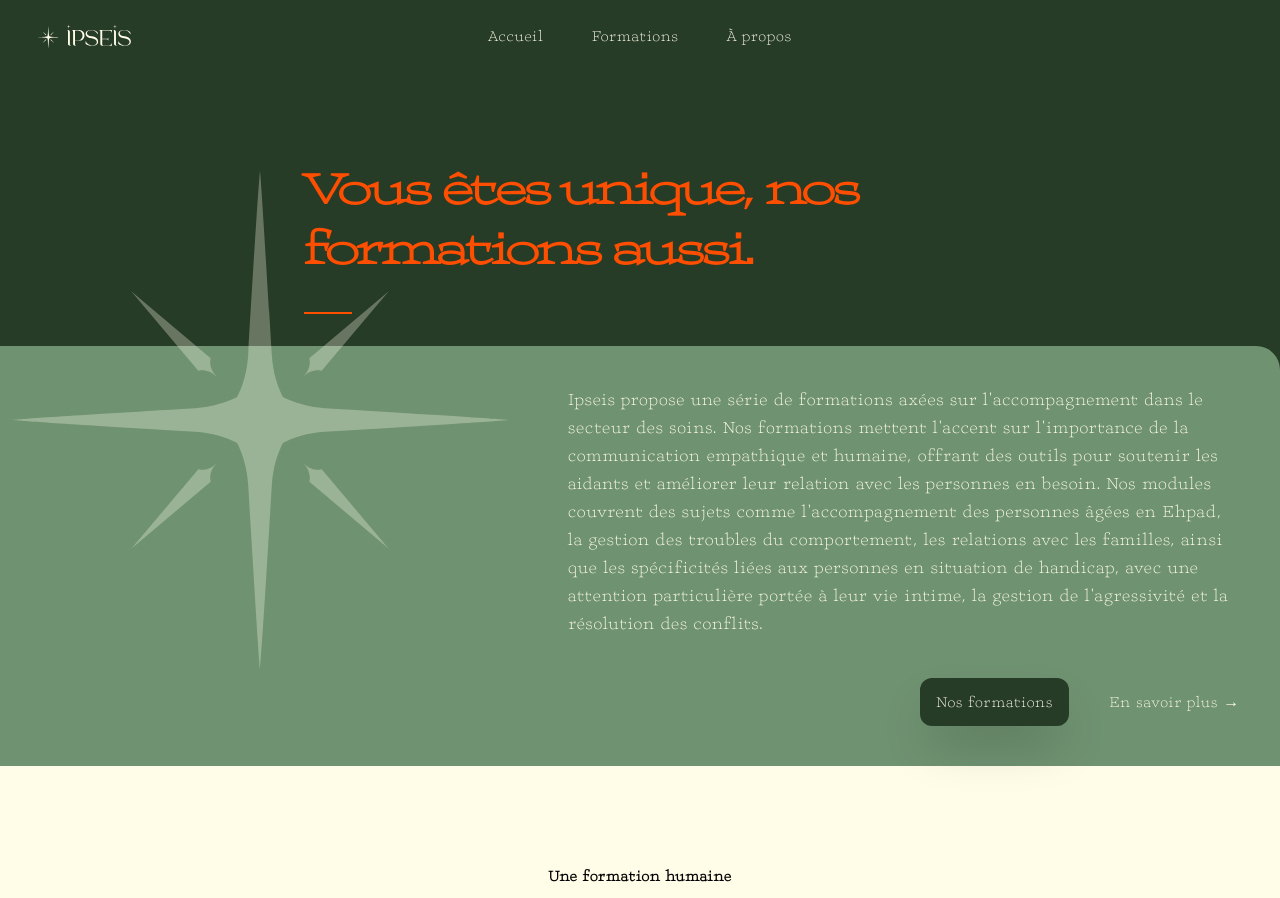
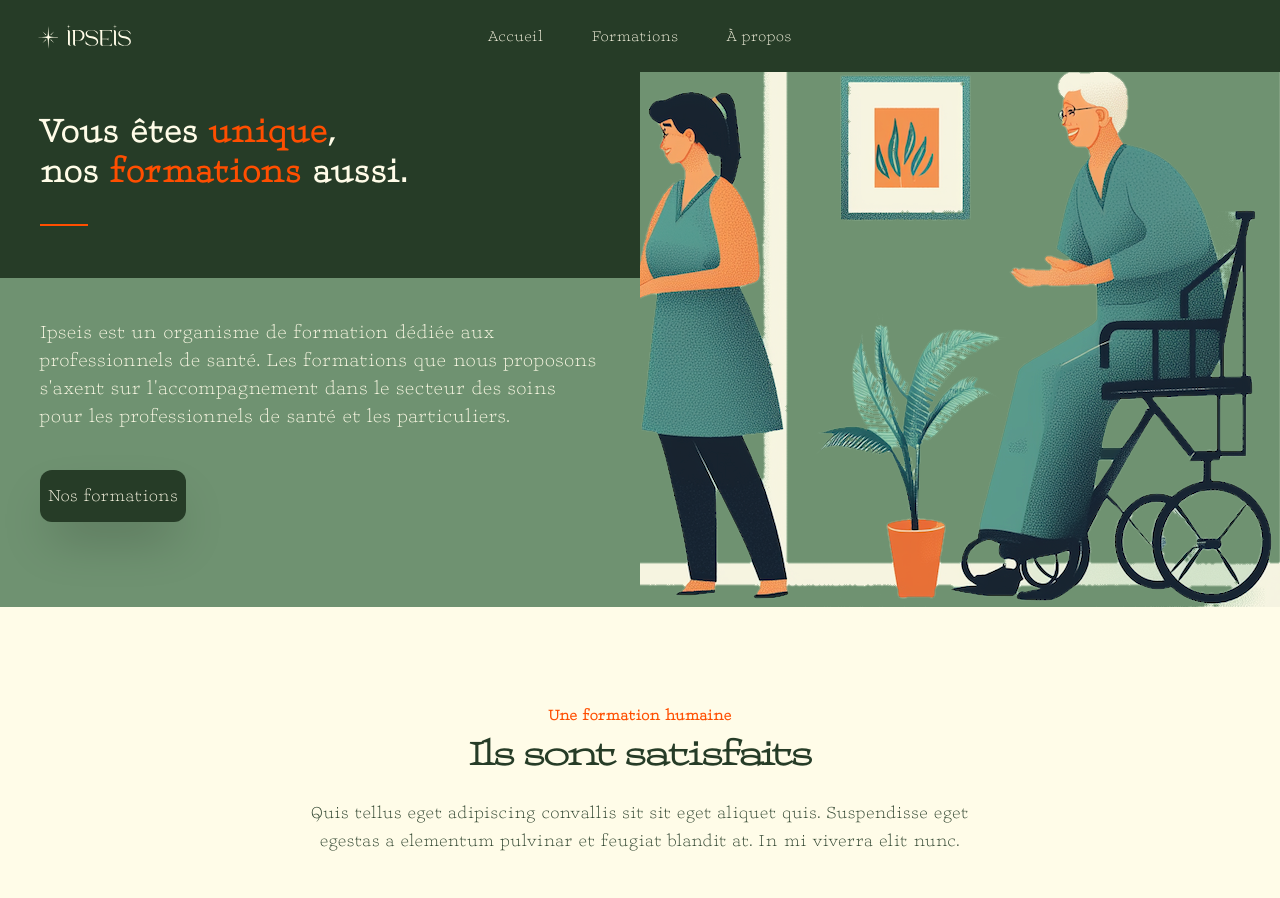
Before and after one commit to Jyok1m/ipseis, a Next.js app: page / in a window 1280 px wide. Shown: the top 898 px of the page. Built offline with nearby package versions, Linux system fonts and the light colour scheme.

Commit message:
Refactoriser la page d'accueil: mettre à jour les styles et les classes CSS

```diff
--- a/src/app/page.tsx
+++ b/src/app/page.tsx
@@ -31,69 +31,44 @@ export default function Accueil() {
 	const router = useRouter();
 	return (
 		<div>
-			{/* Hero section */}
-			<Image
+			{/* <Image
 				src={require("/src/_images/logo/star_beige.svg")}
 				alt="Logo Ipseis"
 				title="Logo Ipseis"
 				height={1000}
-				className="fixed -top-20 -left-60 opacity-10 sm:opacity-30 z-10"
-			/>
-			<div className="relative pt-14 bg-univers rounded-b-3xl">
-				<div className="pt-8">
-					<div className="mx-auto max-w-7xl px-6 lg:px-8">
-						<div className="mx-auto max-w-2xl">
-							<h1 className="text-4xl font-serif-expanded font-semibold tracking-tighter text-gray-900 sm:text-5xl sm:leading-tight text-cohesion">
-								Vous êtes unique, nos formations aussi.
-							</h1>
-							<div className="border border-cohesion w-12 my-8"></div>
-						</div>
-						{/* <div className="mt-16 flow-root sm:mt-24">
-							<div className="-m-2 rounded-xl bg-gray-900/5 lg:rounded-2xl">
-								<Image
-									src="/images/home-hero-image.jpg"
-									alt="Image de main avec une en train de verser de l'huile de massage dans l'autre"
-									width={2432}
-									height={1442}
-									className="rounded-md shadow-2xl ring-1 ring-cohesion"
-								/>
-							</div>
-						</div> */}
+				className="fixed -top-20 -right-60 opacity-10 sm:opacity-30"
+			/> */}
+
+			{/* Hero section */}
+			<div className="lg:h-[535px] flex flex-col-reverse lg:flex-row lg:justify-between lg:items-center">
+				<div className="bg-maitrise w-full lg:w-1/2 lg:h-full">
+					<div className="text-4xl font-bold tracking-wider text-support bg-univers p-10 pb-5">
+						<h1>
+							Vous êtes <span className="text-cohesion">unique</span>, <br />
+							nos <span className="text-cohesion">formations</span> aussi.
+						</h1>
+						<div className="border border-cohesion w-12 my-8"></div>
 					</div>
-
-					<div className="max-w-7xl bg-maitrise flex flex-col items-end pb-10 rounded-tr-3xl">
-						<div className="p-10 flex justify-end">
-							<p className="text-md sm:text-lg leading-6 text-support max-w-2xl">
-								Ipseis propose une série de formations axées sur l&apos;accompagnement dans le secteur des soins. Nos formations mettent l&apos;accent
-								sur l&apos;importance de la communication empathique et humaine, offrant des outils pour soutenir les aidants et améliorer leur
-								relation avec les personnes en besoin. Nos modules couvrent des sujets comme l&apos;accompagnement des personnes âgées en Ehpad, la
-								gestion des troubles du comportement, les relations avec les familles, ainsi que les spécificités liées aux personnes en situation de
-								handicap, avec une attention particulière portée à leur vie intime, la gestion de l&apos;agressivité et la résolution des conflits.
-							</p>
-						</div>
-						<div className="max-w-2xl flex justify-end items-center gap-x-10 pr-10">
+					<div className="p-10">
+						<p className="text-xl text-gray-600 text-support">
+							Ipseis est un organisme de formation dédiée aux professionnels de santé. Les formations que nous proposons s&apos;axent sur
+							l&apos;accompagnement dans le secteur des soins pour les professionnels de santé et les particuliers.
+						</p>
+						<div className="mt-10">
 							<button
 								onClick={() => router.push("/formations")}
-								className="bg-univers text-support py-3 px-4 rounded-xl hover:opacity-80 shadow-2xl elev"
+								className="bg-univers text-support py-3 px-2 rounded-xl hover:opacity-80 shadow-2xl text-lg"
 							>
 								Nos formations
 							</button>
-							{/* <Link
-								href="/formations"
-								className="rounded-md bg-indigo-600 px-3.5 py-2.5 text-md text-support shadow-sm hover:bg-indigo-500 focus-visible:outline focus-visible:outline-2 focus-visible:outline-offset-2 focus-visible:outline-indigo-600"
-							>
-								Nos formations <span aria-hidden="true">→</span>
-							</Link> */}
-							<Link href="/a-propos" className="text-md text-support leading-6 hover:underline hover:underline-offset-4">
-								En savoir plus <span aria-hidden="true">→</span>
-							</Link>
 						</div>
 					</div>
 				</div>
+				<div className="bg-[url('/images/banner-home2.png')] bg-no-repeat bg-right-top lg:bg-right-bottom w-full h-[250px] lg:w-1/2 lg:h-full"></div>
 			</div>
 
 			{/* Logo cloud */}
-			<div className="mx-auto max-w-7xl px-6 lg:px-8 pb-20 mt-24">
+			<div className="mx-auto max-w-7xl px-6 lg:px-8 pb-20 mt-24 text-univers">
 				<SectionTitle
 					tag="Une formation humaine"
 					title="Ils sont satisfaits"
@@ -108,14 +83,14 @@ export default function Accueil() {
 				</div>
 
 				<div className="mt-16 flex items-center justify-center gap-x-6">
-					<Link href="/formations" className="text-sm font-semibold leading-6 text-gray-900 hover:underline hover:underline-offset-4">
+					<Link href="/formations" className="text-md font-semibold leading-6 hover:underline hover:underline-offset-4">
 						Voir nos formations <span aria-hidden="true">→</span>
 					</Link>
 				</div>
 			</div>
 
 			{/* Contact form */}
-			<div className="mx-auto max-w-7xl px-6 lg:px-8 mt-24">
+			<div className="mx-auto rounded-3xl py-10 px-6 lg:pl-40 lg:pr-0 mt-12 bg-univers">
 				<SectionTitle
 					tag="100% personnalisé"
 					title="Parlons de vos besoins"
--- a/src/components/global/Header.tsx
+++ b/src/components/global/Header.tsx
@@ -20,7 +20,7 @@ const Header = () => {
 						<Image src={require("/src/_images/logo/logo_beige.svg")} alt="Logo Ipseis" title="Logo Ipseis" height={45} />
 					</Link>
 				</div>
-				<div className="flex gap-x-12">
+				<div className="flex gap-x-12 mb-5 lg:mb-0">
 					{navigation.map((item) => (
 						<Link key={item.name} href={item.href} className="text-md font-normal leading-6 text-support">
 							{item.name}
--- a/src/components/global/SectionTitle.tsx
+++ b/src/components/global/SectionTitle.tsx
@@ -8,10 +8,10 @@ import React from "react";
 
 const SectionTitle = ({ tag, title, description }: SectionTitleProps) => {
 	return (
-		<div className="mx-auto max-w-2xl text-center mb-16">
-			{tag && <h2 className="text-base font-semibold leading-7 text-indigo-600">{tag}</h2>}
-			<p className="mt-2 text-3xl font-bold tracking-tight text-gray-900 sm:text-4xl">{title}</p>
-			<p className="mt-6 text-lg leading-8 text-gray-600">{description}</p>
+		<div className="mx-auto max-w-2xl text-center mb-16 text-univers">
+			{tag && <h2 className="text-base font-semibold leading-6 text-cohesion">{tag}</h2>}
+			<p className="mt-2 text-3xl font-serif-expanded font-bold tracking-tight sm:text-4xl">{title}</p>
+			<p className="mt-6 text-md sm:text-lg leading-6">{description}</p>
 		</div>
 	);
 };
--- a/src/components/home/ContactForm.tsx
+++ b/src/components/home/ContactForm.tsx
@@ -60,7 +60,7 @@ export default function ContactForm() {
 	};
 
 	return (
-		<div className="relative isolate bg-white px-6 lg:px-8">
+		<div className="relative isolate bg-maitrise px-6 lg:px-8 py-10 w-full">
 			<Notification type="success" title="Merci !" message={success} isVisible={success.length > 0} onClose={() => setSuccess("")} />
 			<Notification type="error" title="Oh non..." message={error} isVisible={error.length > 0} onClose={() => setError("")} />
 			<svg
```
Also changed, not shown: public/images/banner-home2.png (added), 1 other file (tests, documents, lock files or other folders).
